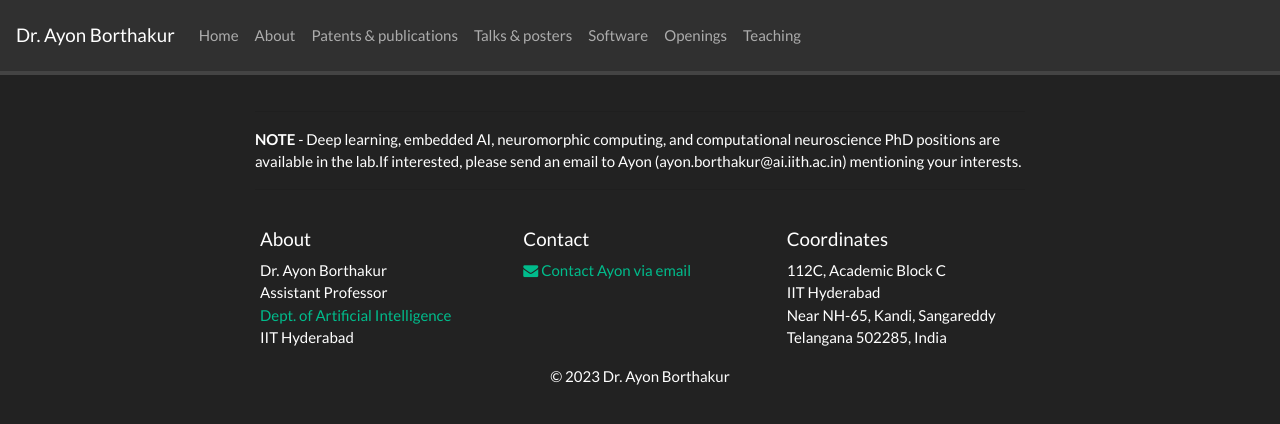
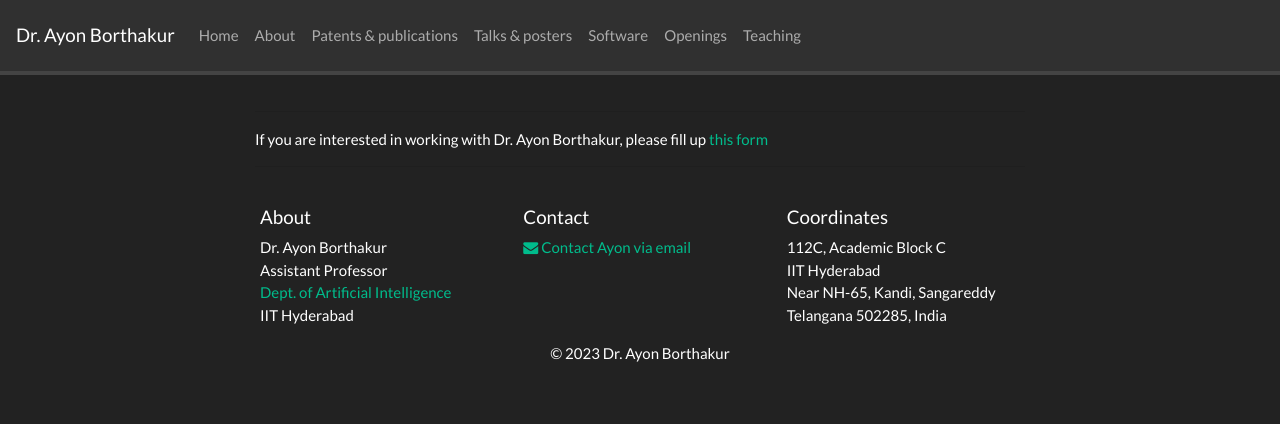
Before and after one commit to BorthakurAyon/borthakurayon.github.io, a Jekyll site: the page built from _pages/openings.md, in a window 1280 px wide. Shown: the top 424 px of the page. Built offline with Jekyll 4.4.1, drawn with Linux system fonts in a browser that asks for light colours; nearby versions of some CDN libraries; a style sheet for code colours, icons or effects is not loaded.

Commit message:
Update openings.md

```diff
--- a/_pages/openings.md
+++ b/_pages/openings.md
@@ -5,7 +5,6 @@ sitemap: false
 permalink: /openings/
 ---
 ---
-**NOTE** -
-Deep learning, embedded AI, neuromorphic computing, and computational neuroscience PhD positions are available in the lab.If interested, please send an email to Ayon (ayon.borthakur@ai.iith.ac.in) mentioning your interests.
+If you are interested in working with Dr. Ayon Borthakur, please fill up [this form](https://docs.google.com/forms/d/e/1FAIpQLSfZUvYiIv4hq17cYiHNH0ifXNBF1O2pU71Nfrj_VsaKEtfEEg/viewform?usp=pp_url)
 
 ---
```
